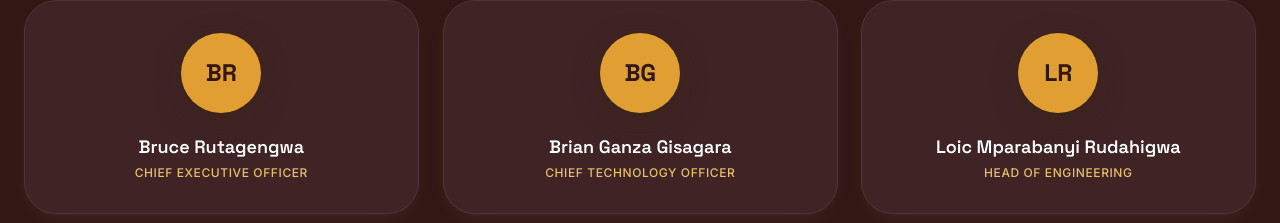
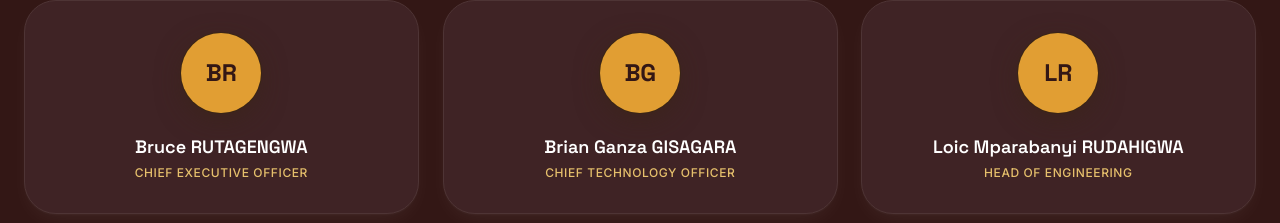
Before and after one commit to Kingloic250/Novarchin, a React (Vite) app: page /about in a window 1280 px wide. Shown: the part 2427-2650 px from the top of the page. Built offline with nearby package versions, Linux system fonts and the light colour scheme.

Commit message:
uppercase last names

```diff
--- a/src/components/hero/Hero.tsx
+++ b/src/components/hero/Hero.tsx
@@ -117,7 +117,7 @@ export function Hero() {
                 and unlock growth."
               </blockquote>
               <div className="border-t border-sand-300 pt-4">
-                <p className="text-xs text-ink-muted">Bruce Rutagengwa</p>
+                <p className="text-xs text-ink-muted">Bruce RUTAGENGWA</p>
                 <p className="font-display text-xl font-bold text-ink">CEO, Novarchin</p>
                 <div className="mt-2 h-px w-16 bg-amber-400" />
               </div>
--- a/src/components/sections/Leadership.tsx
+++ b/src/components/sections/Leadership.tsx
@@ -16,21 +16,21 @@ const team: Member[] = [
   {
     icon: <Briefcase className="h-6 w-6" />,
     role: 'Chief Executive Officer',
-    name: 'Bruce Rutagengwa',
+    name: 'Bruce RUTAGENGWA',
     initials: 'BR',
     accent: 'bg-amber-400 text-white dark:text-sand-100',
   },
   {
     icon: <Cpu className="h-6 w-6" />,
     role: 'Chief Technology Officer',
-    name: 'Brian Ganza Gisagara',
+    name: 'Brian Ganza GISAGARA',
     initials: 'BG',
     accent: 'bg-amber-400 text-white dark:text-sand-100',
   },
   {
     icon: <HardDrive className="h-6 w-6" />,
     role: 'Head of Engineering',
-    name: 'Loic Mparabanyi Rudahigwa',
+    name: 'Loic Mparabanyi RUDAHIGWA',
     initials: 'LR',
     accent: 'bg-amber-400 text-white dark:text-sand-100',
   },
```
